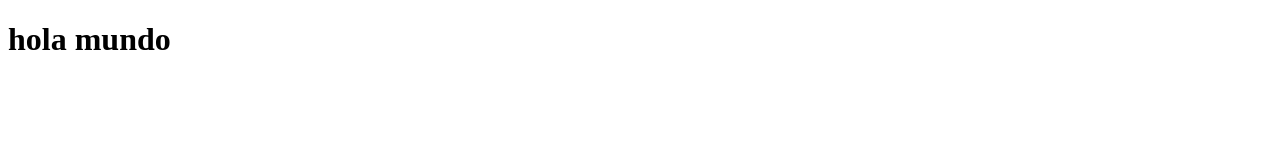
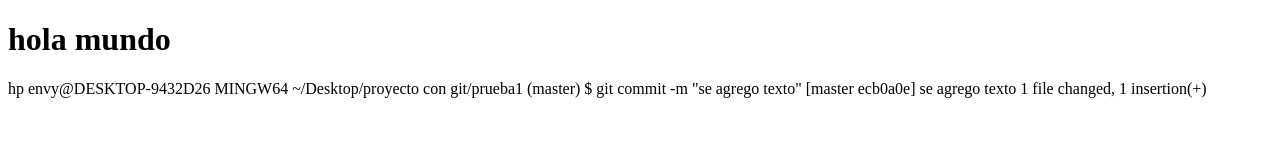
Before and after one commit to humildementebueno/pruebagit1, a plain HTML site: page index.html in a window 1280 px wide. Drawn offline with Linux system fonts and the light colour scheme.

Commit message:
se agrego parrafo

```diff
--- a/index.html
+++ b/index.html
@@ -5,7 +5,11 @@
 </head>
 <body>
     <h1>hola mundo</h1>
-
+    <p>
+        hp envy@DESKTOP-9432D26 MINGW64 ~/Desktop/proyecto con git/prueba1 (master)
+        $ git commit -m "se agrego texto"
+        [master ecb0a0e] se agrego texto
+         1 file changed, 1 insertion(+)</p>
 </body>
 
 </html>
```
